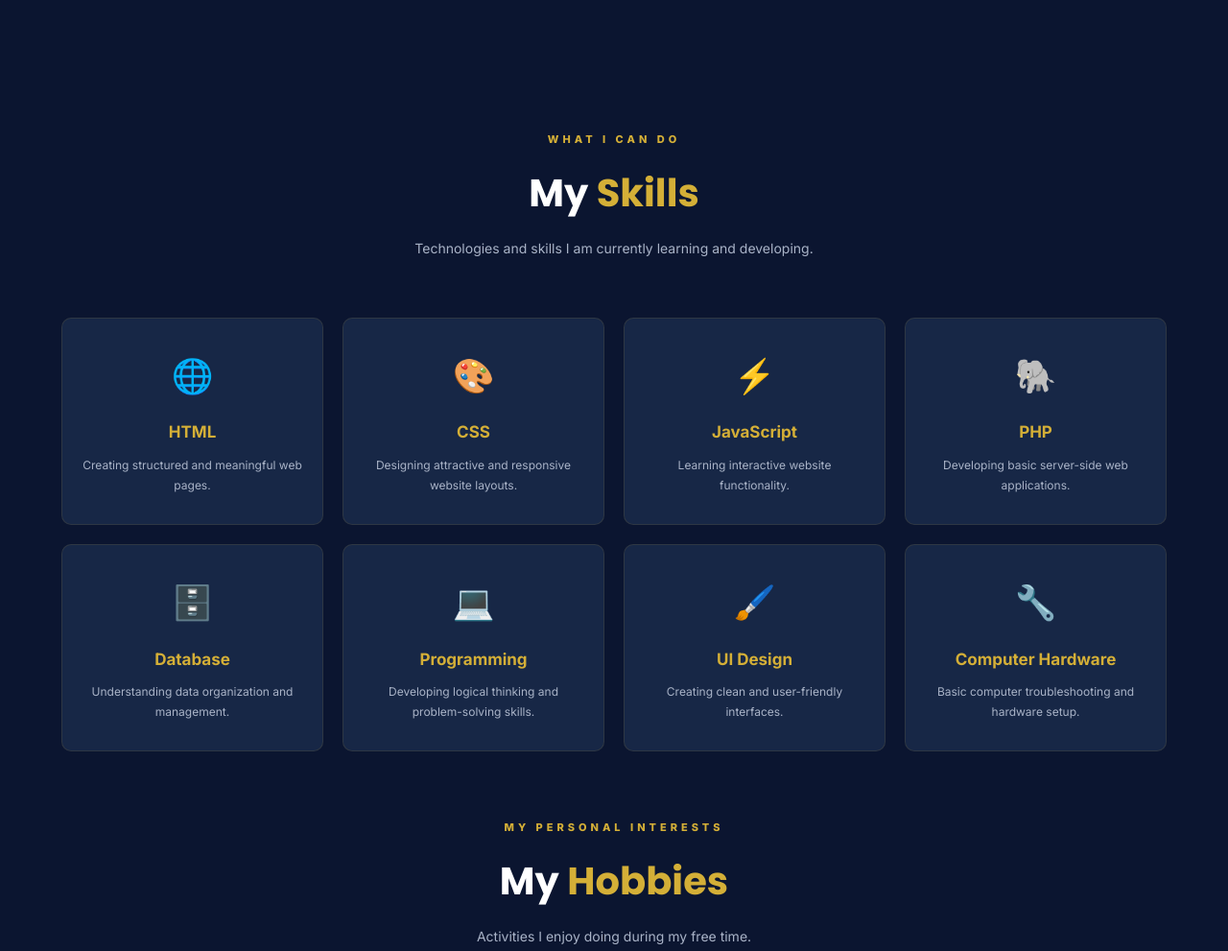
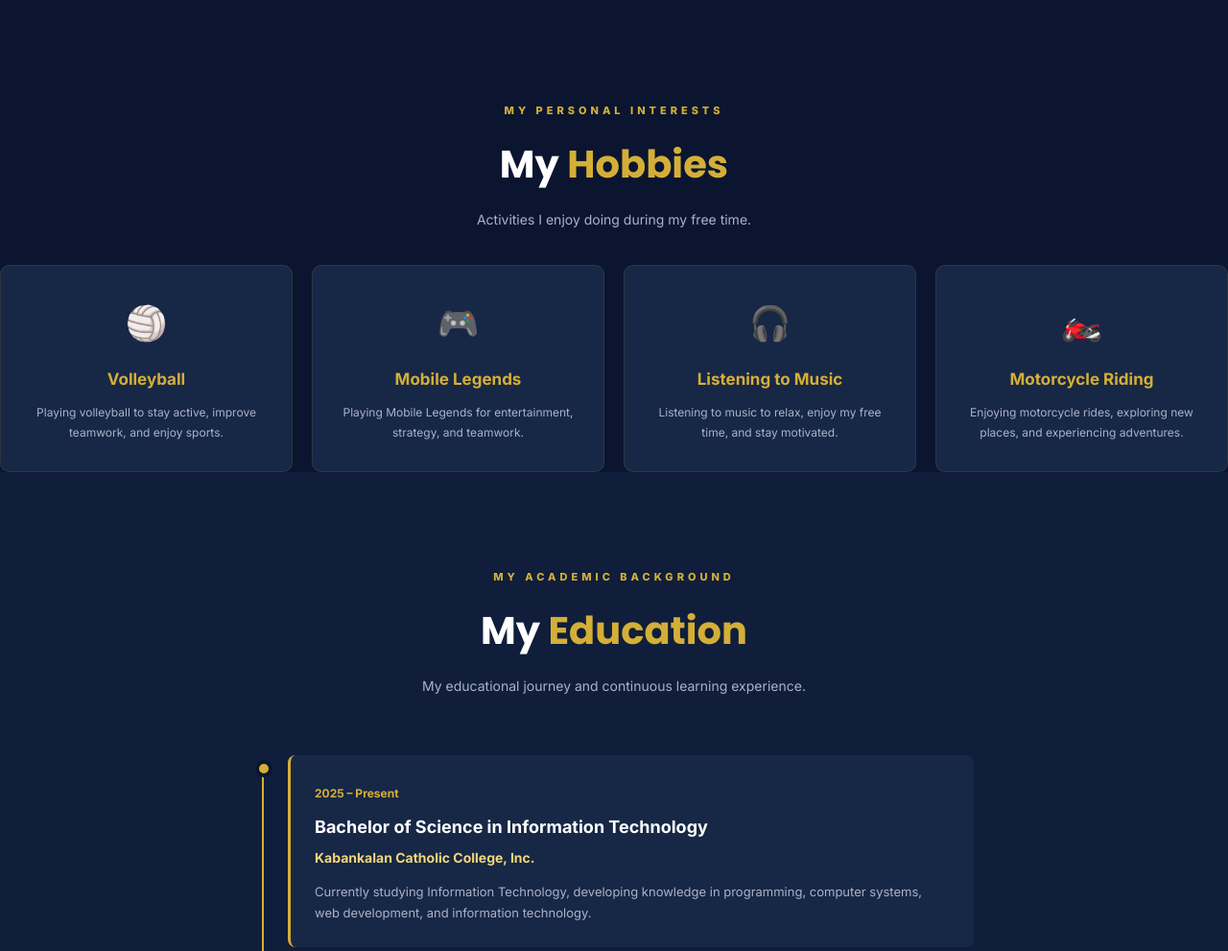
Before and after one commit to mjortega146-dotcom/ORTEGA-PROJECT-1, a plain HTML site: page index.html in a window 1280 px wide. Shown: the part 2520-3511 px from the top of the page at 96% size. Drawn offline with Linux system fonts and the light colour scheme.

Commit message:
update liwat

```diff
--- a/index.html
+++ b/index.html
@@ -213,68 +213,6 @@
         </div>
       </div>
     </section>
-
-
-
-<!-- SKILLS SECTION -->
-<section id="skills" class="section skills-section">
-  <div class="container">
-    <div class="section-heading">
-      <p class="section-label">WHAT I CAN DO</p>
-      <h2>My <span>Skills</span></h2>
-      <p>Technologies and skills I am currently learning and developing.</p>
-    </div>
-
-    <div class="skills-grid">
-      <div class="skill-card">
-        <div class="skill-icon">🌐</div>
-        <h3>HTML</h3>
-        <p>Creating structured and meaningful web pages.</p>
-      </div>
-
-      <div class="skill-card">
-        <div class="skill-icon">🎨</div>
-        <h3>CSS</h3>
-        <p>Designing attractive and responsive website layouts.</p>
-      </div>
-
-      <div class="skill-card">
-        <div class="skill-icon">⚡</div>
-        <h3>JavaScript</h3>
-        <p>Learning interactive website functionality.</p>
-      </div>
-
-      <div class="skill-card">
-        <div class="skill-icon">🐘</div>
-        <h3>PHP</h3>
-        <p>Developing basic server-side web applications.</p>
-      </div>
-
-      <div class="skill-card">
-        <div class="skill-icon">🗄️</div>
-        <h3>Database</h3>
-        <p>Understanding data organization and management.</p>
-      </div>
-
-      <div class="skill-card">
-        <div class="skill-icon">💻</div>
-        <h3>Programming</h3>
-        <p>Developing logical thinking and problem-solving skills.</p>
-      </div>
-
-      <div class="skill-card">
-        <div class="skill-icon">🖌️</div>
-        <h3>UI Design</h3>
-        <p>Creating clean and user-friendly interfaces.</p>
-      </div>
-
-      <div class="skill-card">
-        <div class="skill-icon">🔧</div>
-        <h3>Computer Hardware</h3>
-        <p>Basic computer troubleshooting and hardware setup.</p>
-      </div>
-    </div>
-
 
 
     <!-- HOBBIES SECTION -->
```
